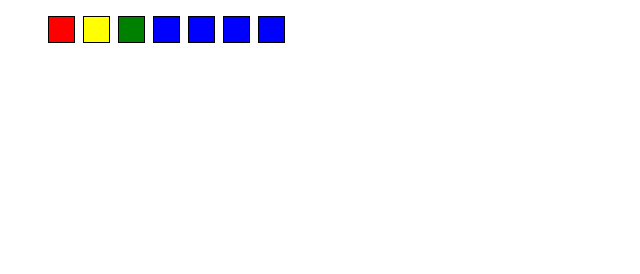
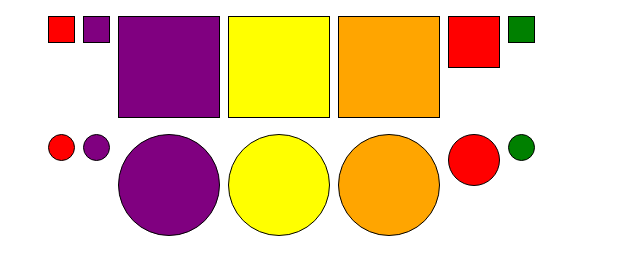
Before and after one commit to thu1111/shapes-starter, a plain HTML site: page index.html in a window 1280 px wide. Shown: the whole page, without its empty margins (0-640 px from the left). Drawn offline with Linux system fonts and the light colour scheme.

Commit message:
initial commit

```diff
--- a/index.css
+++ b/index.css
@@ -38,6 +38,10 @@ li {
   background-color: purple;
 }
 
+.aqua {
+  background-color: aqua;
+}
+
 /* Sizes */
 .small {
   width: 25px;
--- a/index.html
+++ b/index.html
@@ -10,5 +10,6 @@
   <body>
     <ul id="squares"></ul>
     <!-- TODO: Add a second <ul> for circles -->
+    <ul id="circles"></ul>
   </body>
 </html>
--- a/index.js
+++ b/index.js
@@ -4,7 +4,7 @@
 // This is also where we define functions to modify the state.
 
 // TODO: Add support for more colors
-const colors = ["red", "green", "blue"];
+const colors = ["red", "green", "blue", "aqua", "purple", "orange", "yellow"];
 const sizes = ["small", "medium", "large"];
 const maxShapes = 10;
 const shapes = [
@@ -13,7 +13,7 @@ const shapes = [
     size: "small",
   },
   {
-    color: "yellow",
+    color: "purple",
     size: "small",
   },
 ];
@@ -23,8 +23,7 @@ function addShape() {
   const color = colors[Math.floor(Math.random() * colors.length)];
 
   // TODO: Randomize the size of the shape
-  const size = "small";
-
+  const size = sizes[Math.floor(Math.random() * sizes.length)];
   shapes.push({ color, size });
 }
 
@@ -36,14 +35,25 @@ function addShape() {
 function render() {
   // Render the squares
   const squareList = document.querySelector("#squares");
+
   const squareElements = shapes.map((shape) => {
     const squareElement = document.createElement("li");
     squareElement.classList.add(shape.color, shape.size);
     return squareElement;
   });
+
   squareList.replaceChildren(...squareElements);
 
   // TODO: Render the circles
+  const circleList = document.querySelector("#circles");
+
+  const circleElements = shapes.map((shape)=>{
+    const circleElement = document.createElement("li");
+    circleElement.classList.add("circle",shape.color, shape.size);
+    return circleElement;
+  });
+
+  circleList.replaceChildren(...circleElements);
 }
 
 // === Script ===
@@ -53,10 +63,13 @@ function render() {
 // and return an interval ID that we can use to stop the interval later.
 // Calling `clearInterval(addShapeIntervalId)` will stop the interval.
 const addShapeIntervalId = setInterval(() => {
-  addShape();
-  render();
+addShape();
+render();
 
-  // TODO: Stop adding shapes if we've reached the maximum number of shapes
+// //   // TODO: Stop adding shapes if we've reached the maximum number of shapes
+if (shapes.length >= maxShapes) {clearInterval(addShapeIntervalId);}
 }, 1000);
 
+
+
 render(); // We call this function once to render the initial state
```
